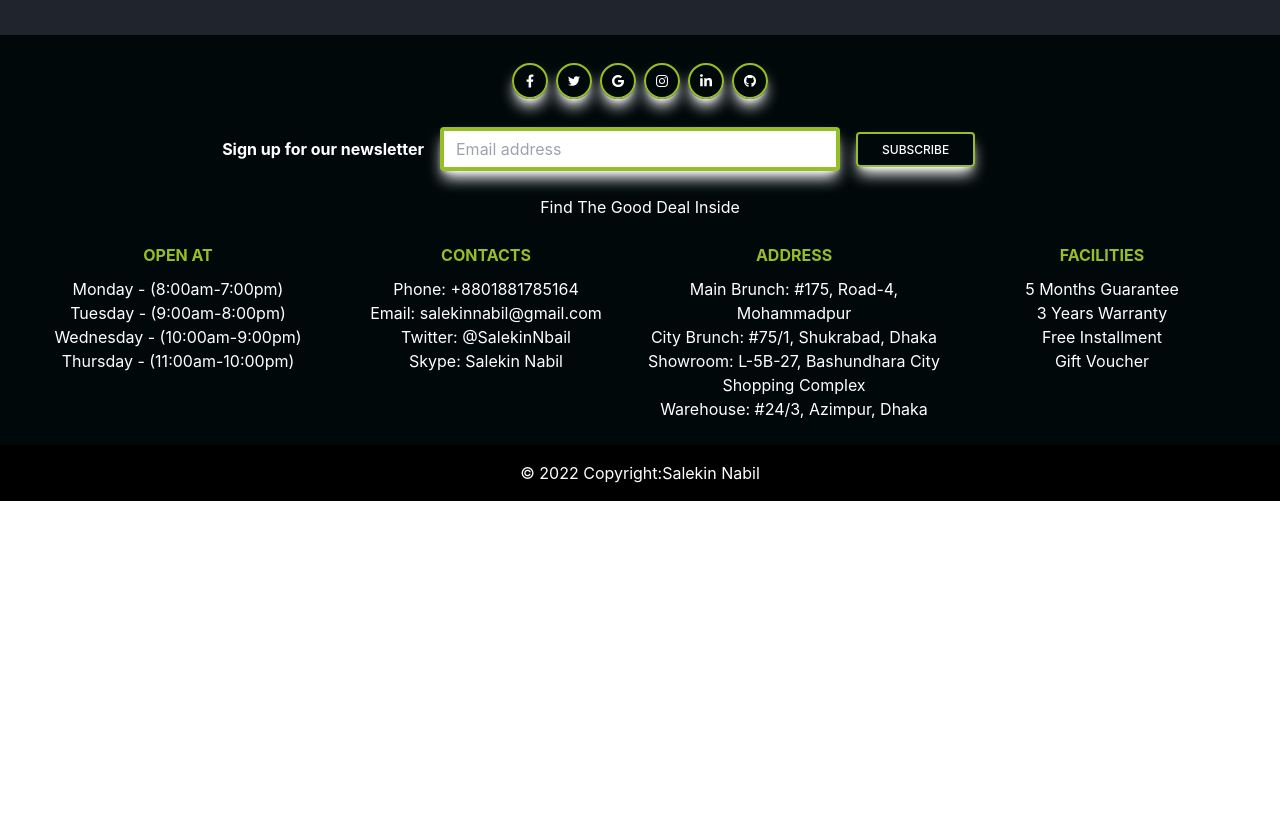
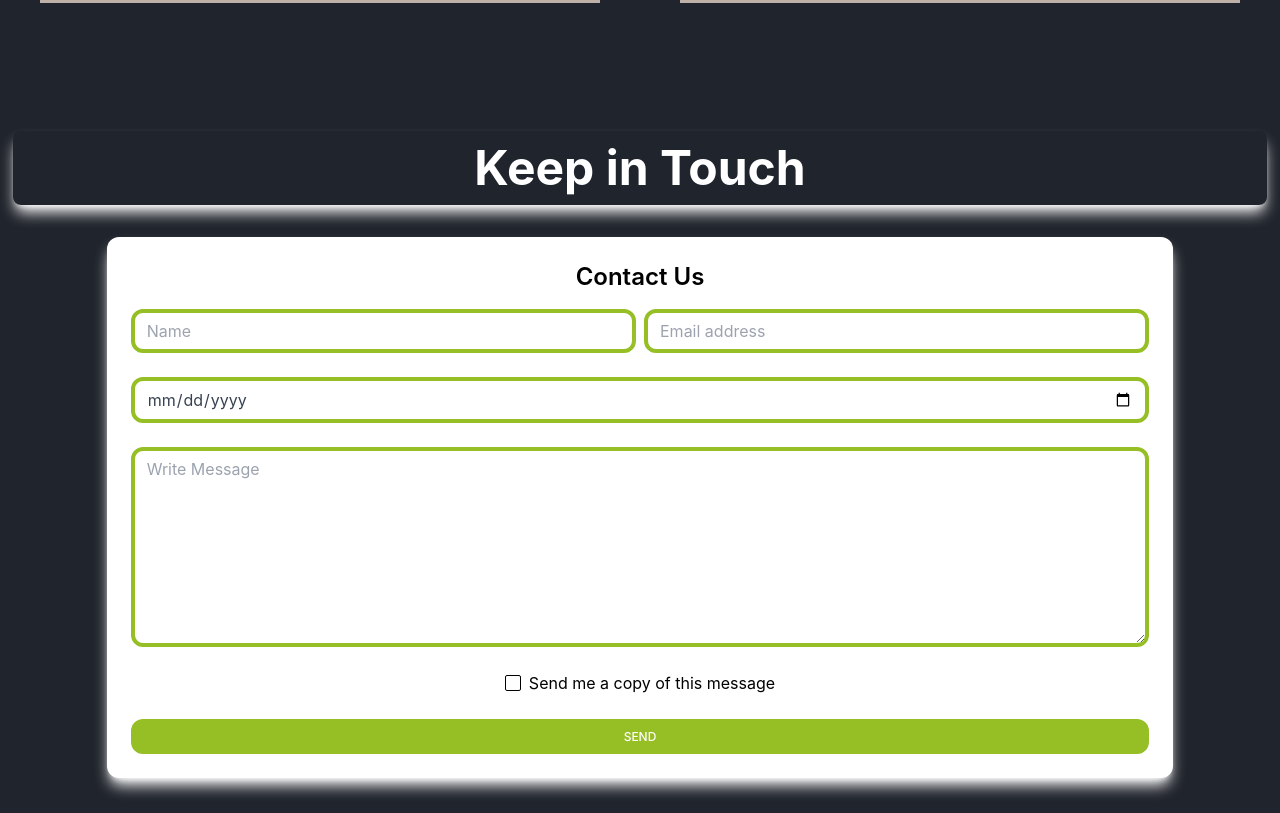
Before and after one commit to Salekin-Nabil/gymniac-client-side, a React (Create React App) app: page /Home in a window 1280 px wide. Shown: the part 2780-3593 px from the top of the page. Before the commit the page ends 3281 px from the top, so only its background shows below. Built offline with nearby package versions, Linux system fonts and the light colour scheme; grey boxes are pictures that could not be loaded; what tw-elements would draw is missing.

Commit message:
extra section-3

```diff
--- a/src/App.js
+++ b/src/App.js
@@ -6,6 +6,7 @@ import Home from './components/Home/Home';
 // import About from './components/About/About';
 // import NotFound from './components/NotFound/NotFound';
 import Footer from './components/Footer/Footer';
+import { ToastContainer } from 'react-toastify';
 // import Details from './components/Details/Details';
 // import Login from './components/Login/Login';
 // import RequireAuth from './components/RequireAuth/RequireAuth';
@@ -26,6 +27,7 @@ function App() {
         <Route path='*' element={<NotFound></NotFound>}></Route> */}
       </Routes>
       <Footer></Footer>
+      <ToastContainer />
     </div>
   );
 }
--- /dev/null
+++ b/src/components/ContactUs/ContactUs.js
@@ -0,0 +1,126 @@
+import React from 'react';
+import { useForm } from 'react-hook-form';
+import { toast } from 'react-toastify';
+
+const ContactUs = () => {
+    const { register, handleSubmit } = useForm();
+    const onSubmit = () => toast('Thank you for booking.');
+    return (
+            <div className='mb-10'>
+                <h2 className='text-white text-5xl mb-8 font-bold shadow-lg shadow-white hover:shadow-xl hover:shadow-white mx-[1vw] py-[1vw] rounded-lg'>Keep in Touch</h2>
+                <div className='flex justify-center'>
+                    <div className="block p-6 rounded-xl shadow-lg shadow-white hover:shadow-xl hover:shadow-white bg-white w-5/6 mx-4 md:mx-0">
+                        <form onSubmit={handleSubmit(onSubmit)}>
+                            <p className='text-2xl font-semibold mb-4 text-black'>Contact Us</p>
+                            <div className='flex justify-center'>
+                                <div className="form-group mb-6 w-full mr-2">
+                                    <input type="text" className="form-control block
+                                        w-full
+                                        px-3
+                                        py-1.5
+                                        text-base
+                                        font-normal
+                                        text-gray-700
+                                        bg-white bg-clip-padding
+                                        border-4 border-solid border-[#96be25]
+                                        shadow-lg shadow-white hover:shadow-xl hover:shadow-white
+                                        rounded-xl
+                                        transition
+                                        ease-in-out
+                                        m-0
+                                        focus:text-gray-700 focus:bg-white focus:border-[#96be25] focus:outline-none"
+                                        placeholder="Name" required/>
+                                    </div>
+                                    <div className="form-group mb-6 w-full">
+                                    <input type="email" className="form-control block
+                                        w-full
+                                        px-3
+                                        py-1.5
+                                        text-base
+                                        font-normal
+                                        text-gray-700
+                                        bg-white bg-clip-padding
+                                        border-4 border-solid border-[#96be25]
+                                        shadow-lg shadow-white hover:shadow-xl hover:shadow-white
+                                        rounded-xl
+                                        transition
+                                        ease-in-out
+                                        m-0
+                                        focus:text-gray-700 focus:bg-white focus:border-[#96be25] focus:outline-none"
+                                        placeholder="Email address" required/>
+                                    </div>
+                                </div>
+                                <div className="form-group mb-6 w-full">
+                                    <input type="date" className="form-control block
+                                        w-full
+                                        px-3
+                                        py-1.5
+                                        text-base
+                                        font-normal
+                                        text-gray-700
+                                        bg-white bg-clip-padding
+                                        border-4 border-solid border-[#96be25]
+                                        shadow-lg shadow-white hover:shadow-xl hover:shadow-white
+                                        rounded-xl
+                                        transition
+                                        ease-in-out
+                                        m-0
+                                        focus:text-gray-700 focus:bg-white focus:border-[#96be25] focus:outline-none"
+                                        placeholder="Date" required/>
+                                    </div>
+                                <div className="form-group mb-6">
+                                <textarea
+                                className="
+                                    form-control
+                                    block
+                                    w-full
+                                    h-[200px]
+                                    px-3
+                                    py-1.5
+                                    text-base
+                                    font-normal
+                                    text-gray-700
+                                    bg-white bg-clip-padding
+                                    border-4 border-solid border-[#96be25]
+                                    shadow-lg shadow-white hover:shadow-xl hover:shadow-white
+                                    rounded-xl
+                                    transition
+                                    ease-in-out
+                                    m-0
+                                    focus:text-gray-700 focus:bg-white focus:border-[#96be25] focus:outline-none
+                                "
+                                rows="3"
+                                placeholder="Write Message"
+                                required
+                                ></textarea>
+                                </div>
+                                <div className="form-group form-check text-center mb-6">
+                                <input type="checkbox"
+                                    className="form-check-input appearance-none h-4 w-4 border border-black rounded-sm bg-white checked:bg-[#96be25] checked:border-[#96be25] focus:outline-none transition duration-200 mt-1 align-top bg-no-repeat bg-center bg-contain mr-2 cursor-pointer"
+                                />
+                                <label className="form-check-label inline-block text-black" for="exampleCheck87">Send me a copy of this message</label>
+                                </div>
+                                <button type="submit" className="
+                                w-full
+                                px-6
+                                py-2.5
+                                bg-[#96be25]
+                                text-white
+                                font-medium
+                                text-xs
+                                leading-tight
+                                uppercase
+                                rounded-xl
+                                focus:bg-yellow-700 focus:shadow-lg focus:outline-none focus:ring-0 active:shadow-lg
+                                shadow-lg shadow-white hover:shadow-xl hover:shadow-white
+                                transition
+                                duration-150
+                                ease-in-out">Send</button>
+                            </form>
+                        </div>
+                    </div>
+                </div>
+    );
+};
+
+export default ContactUs;
--- a/src/components/Home/Home.js
+++ b/src/components/Home/Home.js
@@ -1,5 +1,6 @@
 import Address from '../Address/Address';
 import Banner from '../Banner/Banner';
+import ContactUs from '../ContactUs/ContactUs';
 // import Quotes from '../Quotes/Quotes';
 // import Reviews from '../Reviews/Reviews';
 import Seperator from '../Seperator/Seperator';
@@ -26,6 +27,8 @@ const Home = () => {
           <Video></Video>
           <Seperator></Seperator>
           <Address></Address>
+          <Seperator></Seperator>
+          <ContactUs></ContactUs>
         </div>
     );
 };
--- a/src/components/Video/Video.js
+++ b/src/components/Video/Video.js
@@ -4,8 +4,8 @@ const Video = () => {
     return (
     <div>
         <h2 className='text-white text-5xl mb-8 font-bold shadow-lg shadow-white hover:shadow-xl hover:shadow-white mx-[1vw] py-[1vw] rounded-lg'>Gymniac Promo</h2>
-        <div className='flex justify-center mx-8 md:mx-20'>
-            <iframe className='w-full md:h-[530px] h-[300px] rounded-lg' src="https://www.youtube.com/embed/wkTFd3QZSP0" title="YouTube video player" frameborder="0" allow="accelerometer; autoplay; clipboard-write; encrypted-media; gyroscope; picture-in-picture" allowfullscreen></iframe>
+        <div className='flex justify-center mx-8 md:mx-10'>
+            <iframe className='w-full md:h-[550px] h-[300px] rounded-lg' src="https://www.youtube.com/embed/wkTFd3QZSP0" title="YouTube video player" frameborder="0" allow="accelerometer; autoplay; clipboard-write; encrypted-media; gyroscope; picture-in-picture" allowfullscreen></iframe>
         </div>
     </div>
     );
```
